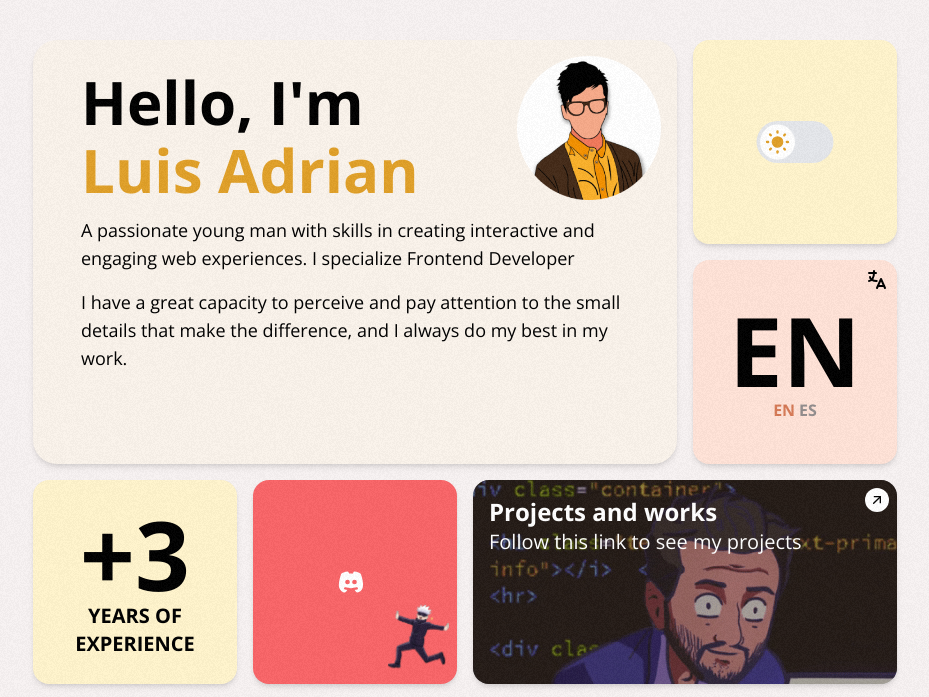
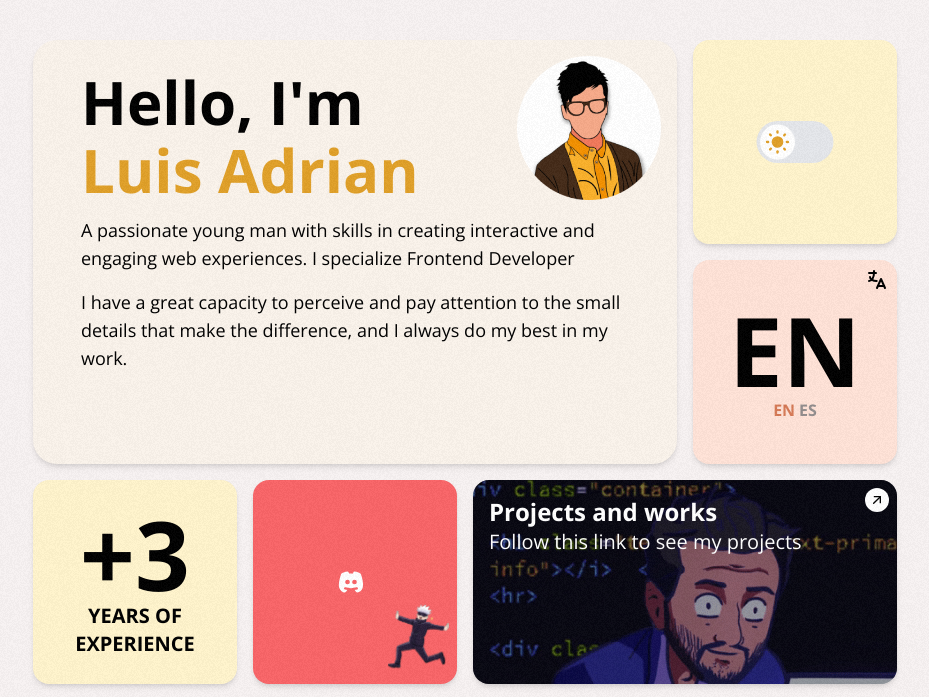
Before and after one commit to luisadriannu/bento-grids-portfolio, an Astro site: page / in a window 1280 px wide. Shown: the top 697 px of the page, without its empty margins (175-1104 px from the left). Built offline with nearby package versions, Linux system fonts and the light colour scheme; Astro itself is replaced by a stand-in of ours; no server answers; grey boxes are pictures that could not be loaded.

Commit message:
Corrigiendo color de fondo oscuro en portfolio-projects

```diff
--- a/src/components/AboutMe.astro
+++ b/src/components/AboutMe.astro
@@ -62,7 +62,7 @@ function calculateAge(birthDate) {
 
   <!-- Portfolio projects -->
   <a href="https://portafolio-luisadrian.vercel.app/#proyectos" class="relative md:aspect-auto rounded-2xl w-full col-span-2 overflow-hidden lg:hover:scale-[103%] transition duration-300 delay-75 shadow-md ease-in-out" target="_blank" rel="noopener noreferrer">
-    <div class="w-full h-full bg-[#45320f67] absolute">
+    <div class="w-full h-full bg-[#0000005d]  absolute">
         <img width="480" height="480" class="absolute w-full h-full object-cover object-center top-0 left-0 -z-10" style="color:transparent" src="/assets/coding.gif" alt="Proyectos Luis Adrian">
     </div>
     <div class="absolute top-2 right-2 bg-white rounded-full p-1">
```
